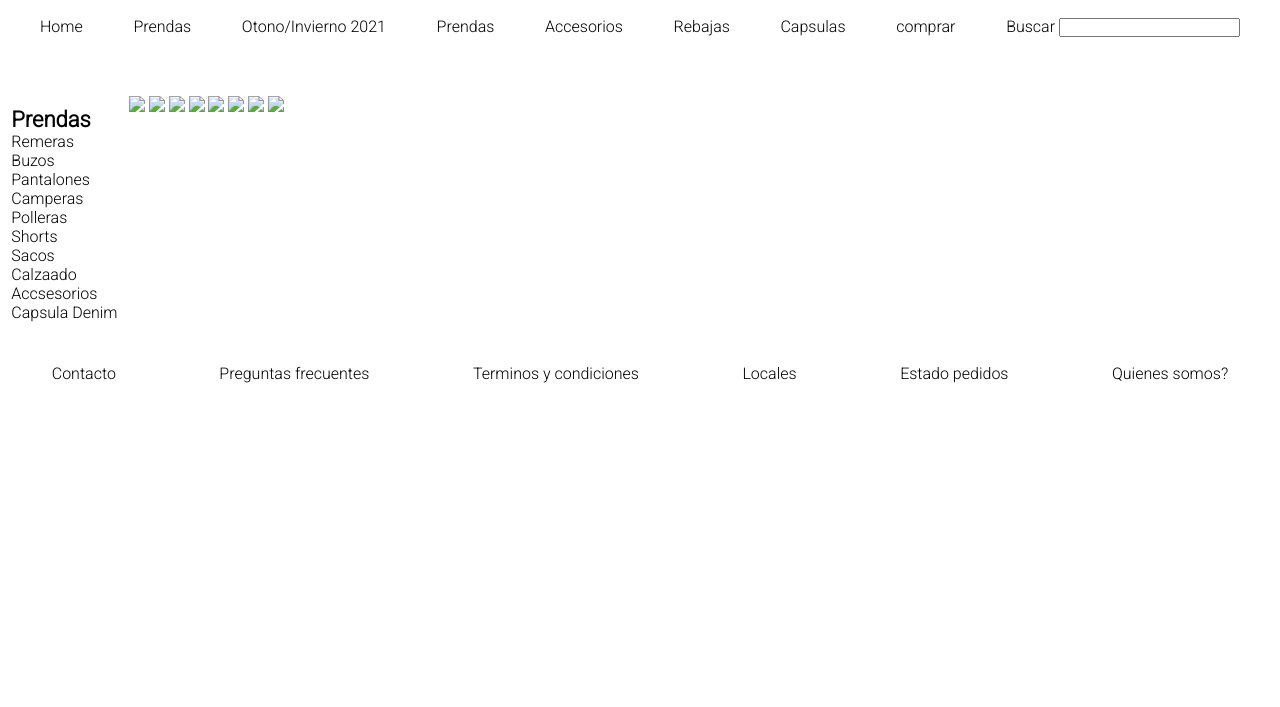
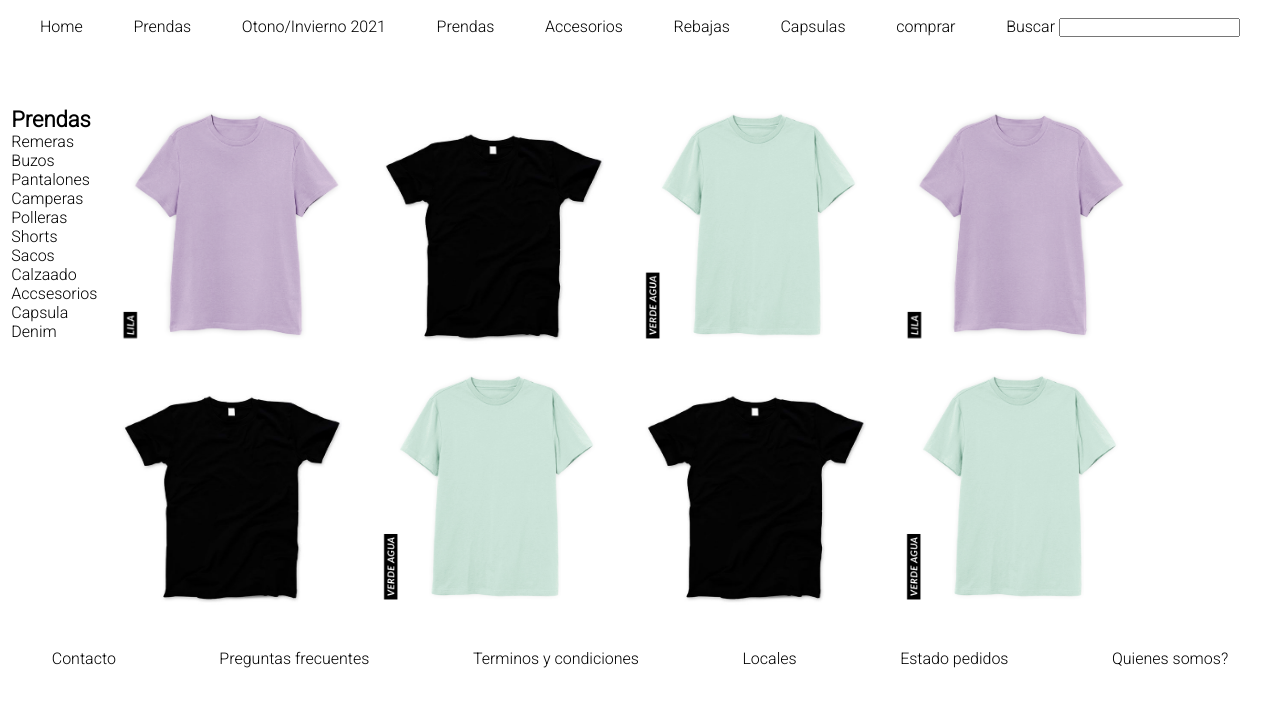
Before and after one commit to juliacura/Oasis-Pagina, a plain HTML site: page prendas.html in a window 1280 px wide. Shown: the part 71-778 px from the top of the page. Drawn offline with Linux system fonts and the light colour scheme; the site is published under a folder, as on GitHub Pages, so addresses that start at the root find nothing.

Commit message:
actualizados links imagenes y paginas

```diff
--- a/prendas.html
+++ b/prendas.html
@@ -19,7 +19,7 @@
                 <a href="prendas.html">Prendas</a>
                 <a href="#">Otono/Invierno 2021</a>
                 <a href="./prendas.html">Prendas</a>
-                <a href="./acsesorios.html">Accesorios</a>
+                <a href="./accesorios.html">Accesorios</a>
                 <a href="#">Rebajas</a>
                 <a href="#">Capsulas</a>
                 <a> comprar</a>
@@ -49,28 +49,28 @@
                         <li class="prendas">Shorts</li>
                         <li class="prendas">Sacos</li>
                         <li class="prendas">Calzaado</li>
-                        <li class="prendas"> <a href="./acsesorios.html">Accsesorios</a></li>
+                        <li class="prendas"> <a href="./accesorios.html">Accsesorios</a></li>
                         <li class="prendas"> <a href="./Denim.html">Capsula Denim</a></li>
                     </ul>
                 </aside>
             </div>
 
             <div>
-                <a href="/remera_lila.html" target="_blank"><img class="item" src="/images/remera_lila.jpeg"
+                <a href="./remera_lila.html" target="_blank"><img class="item" src="./images/remera_lila.jpeg"
                         height="15%" width="15%"></a>
-                <a href="/remera_lila.html" target="_blank"><img class="item" src="/images/remera_negra.jpeg"
+                <a href="./remera_lila.html" target="_blank"><img class="item" src="./images/remera_negra.jpeg"
                         height="15%" width="15%"></a>
-                <a href="/remera_lila.html" target="_blank"><img class="item" src="/images/Remera_verdeagua.jpeg"
+                <a href="./remera_lila.html" target="_blank"><img class="item" src="./images/Remera_verdeagua.jpeg"
                         height="15%" width="15%"></a>
-                <a href="/remera_lila.html" target="_blank"><img class="item" src="/images/remera_lila.jpeg"
+                <a href="./remera_lila.html" target="_blank"><img class="item" src="./images/remera_lila.jpeg"
                         height="15%" width="15%"></a>
-                <a href="/remera_lila.html" target="_blank"><img class="item" src="/images/remera_negra.jpeg"
+                <a href="./remera_lila.html" target="_blank"><img class="item" src="./images/remera_negra.jpeg"
                         height="15%" width="15%"></a>
-                <a href="/remera_lila.html" target="_blank"><img class="item" src="/images/Remera_verdeagua.jpeg"
+                <a href="./remera_lila.html" target="_blank"><img class="item" src="./images/Remera_verdeagua.jpeg"
                         height="15%" width="15%"></a>
-                        <a href="/remera_lila.html" target="_blank"><img class="item" src="/images/remera_negra.jpeg"
+                        <a href="./remera_lila.html" target="_blank"><img class="item" src="./images/remera_negra.jpeg"
                             height="15%" width="15%"></a>
-                    <a href="/remera_lila.html" target="_blank"><img class="item" src="/images/Remera_verdeagua.jpeg"
+                    <a href="./remera_lila.html" target="_blank"><img class="item" src="./images/Remera_verdeagua.jpeg"
                             height="15%" width="15%"></a>
             </div>
         </div>
@@ -78,7 +78,7 @@
     </main>
 
     <footer class="footer">
-        <a href="/contacto.html">Contacto</a>
+        <a href="./contacto.html">Contacto</a>
         <a href="#">Preguntas frecuentes</a>
         <a href="#">Terminos y condiciones</a>
         <a href="#">Locales</a>
```
Also changed, not shown: Denim.html (+3 -3 lines), accesorios.html (renamed from acsesorios.html, +2 -2 lines), buzos.html (+2 -2 lines), guia_de_talles.html (+3 -3 lines), index.html (+3 -3 lines), remera_lila.html (+4 -4 lines), remeras.html (+2 -2 lines).
